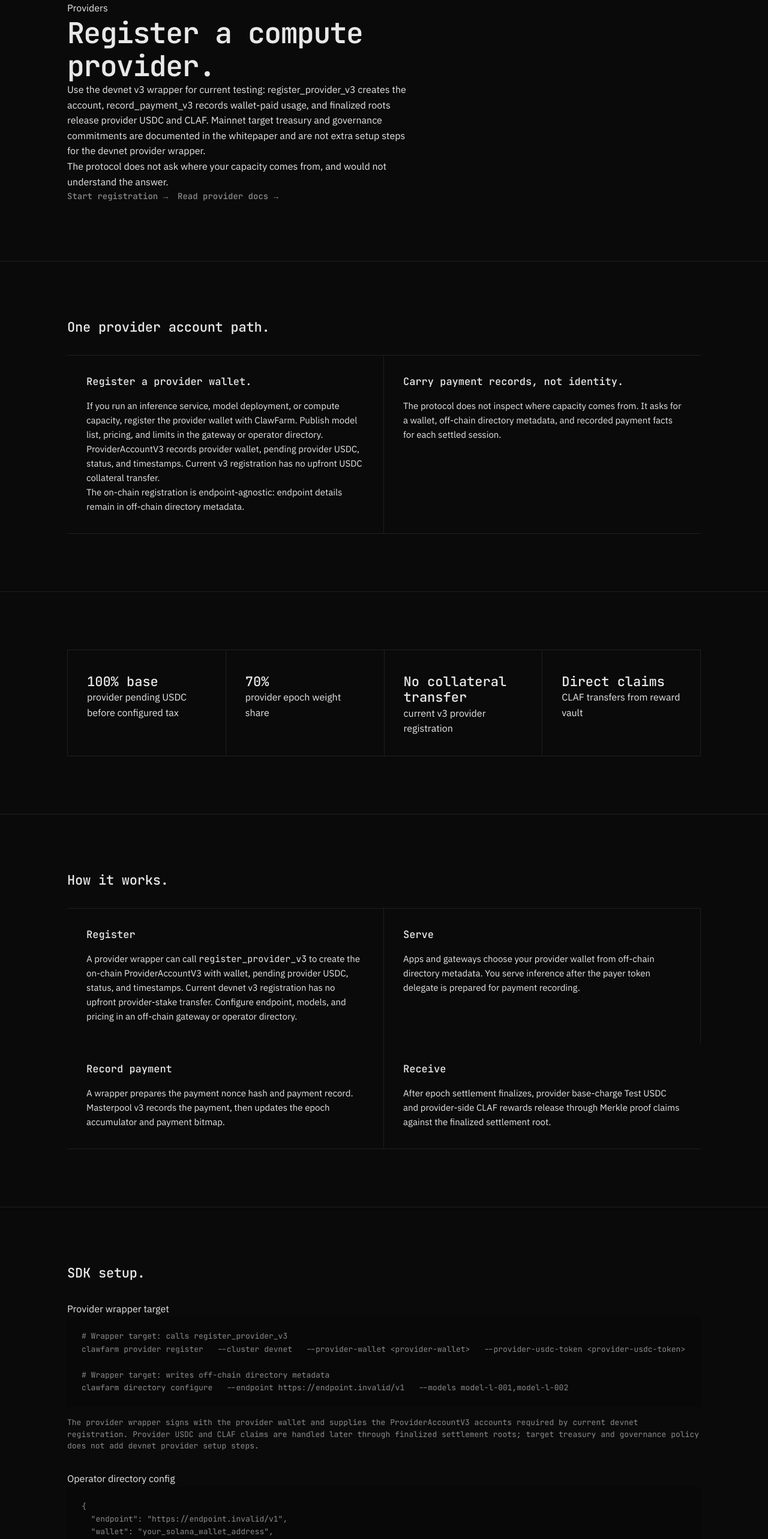
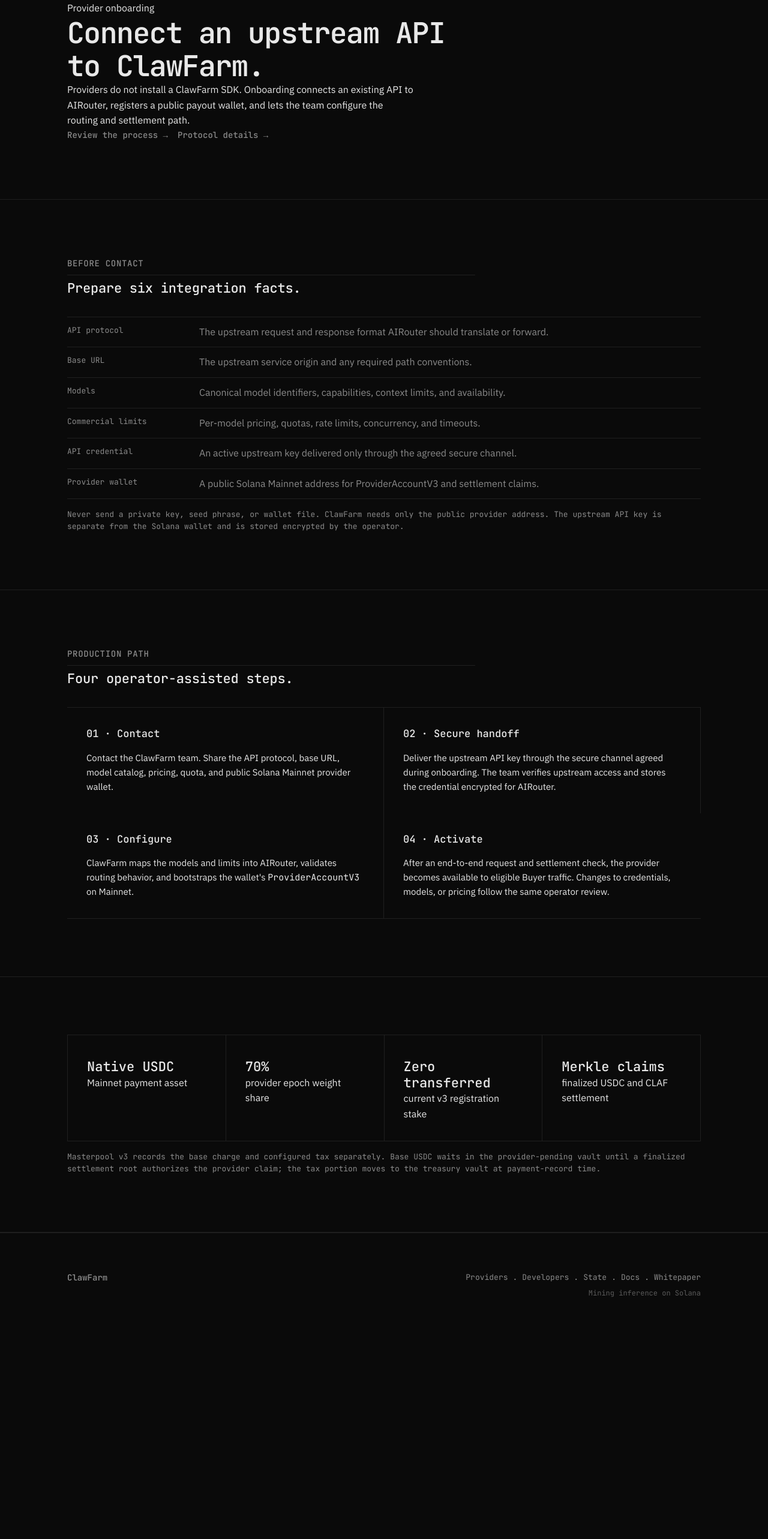
Before and after one commit to clawfarm-protocol/clawfarm-site, a Next.js app: page /install in a window 1280 px wide. Shown: the part 160-2726 px from the top of the page at 60% size. After the commit the page ends 2389 px from the top, so only its background shows below. Built offline with nearby package versions, Linux system fonts and the light colour scheme.

Commit message:
docs: document AIRouter provider onboarding

```diff
--- a/app/install/page.tsx
+++ b/app/install/page.tsx
@@ -1,56 +1,88 @@
 import type { Metadata } from 'next'
 import Link from 'next/link'
+import { Fragment } from 'react'
 
 export const metadata: Metadata = {
-  title: 'Register a Provider — ClawFarm',
-  description: 'Register a provider wallet, configure endpoint metadata off-chain, record payments, and claim provider USDC through ClawFarm.',
+  title: 'Provider Onboarding — ClawFarm',
+  description: 'The production process for connecting an inference provider to AIRouter and ClawFarm masterpool v3 on Solana Mainnet.',
   alternates: { canonical: '/install' },
 }
+
+const preparationRows = [
+  ['API protocol', 'The upstream request and response format AIRouter should translate or forward.'],
+  ['Base URL', 'The upstream service origin and any required path conventions.'],
+  ['Models', 'Canonical model identifiers, capabilities, context limits, and availability.'],
+  ['Commercial limits', 'Per-model pricing, quotas, rate limits, concurrency, and timeouts.'],
+  ['API credential', 'An active upstream key delivered only through the agreed secure channel.'],
+  ['Provider wallet', 'A public Solana Mainnet address for ProviderAccountV3 and settlement claims.'],
+]
 
 export default function InstallPage() {
   return (
     <main>
       <section className="hero-section">
         <div className="container">
-          <p className="eyebrow">Providers</p>
-          <h1 className="page-title">Register a compute provider.</h1>
+          <p className="eyebrow">Provider onboarding</p>
+          <h1 className="page-title">Connect an upstream API to ClawFarm.</h1>
           <p className="page-copy">
-            Use the devnet v3 wrapper for current testing: register_provider_v3 creates the account, record_payment_v3 records wallet-paid usage, and finalized roots release provider USDC and CLAF. Mainnet target treasury and governance commitments are documented in the whitepaper and are not extra setup steps for the devnet provider wrapper.
-          </p>
-          <p className="page-copy">
-            The protocol does not ask where your capacity comes from, and would not
-            understand the answer.
+            Providers do not install a ClawFarm SDK. Onboarding connects an existing API to AIRouter, registers a public payout wallet, and lets the team configure the routing and settlement path.
           </p>
           <div className="hero-actions">
-            <a href="#setup" className="primary-button">Start registration →</a>
-            <Link href="/docs#provider" className="secondary-button">Read provider docs →</Link>
+            <a href="#process" className="primary-button">Review the process →</a>
+            <Link href="/docs#provider" className="secondary-button">Protocol details →</Link>
           </div>
+        </div>
+      </section>
+
+      <section className="section" id="process">
+        <div className="container">
+          <div className="section-heading">
+            <p className="section-kicker">Before contact</p>
+            <h2>Prepare six integration facts.</h2>
+          </div>
+          <div className="key-list">
+            {preparationRows.map(([label, detail]) => (
+              <Fragment key={label}>
+                <div>{label}</div>
+                <div>{detail}</div>
+              </Fragment>
+            ))}
+          </div>
+          <p className="section-footnote wide-footnote">
+            Never send a private key, seed phrase, or wallet file. ClawFarm needs only the public provider address. The upstream API key is separate from the Solana wallet and is stored encrypted by the operator.
+          </p>
         </div>
       </section>
 
       <section className="section">
         <div className="container">
           <div className="section-heading">
-            <h2>One provider account path.</h2>
+            <p className="section-kicker">Production path</p>
+            <h2>Four operator-assisted steps.</h2>
           </div>
           <div className="two-column">
             <article className="border-panel">
-              <h3>Register a provider wallet.</h3>
+              <h3>01 · Contact</h3>
               <p>
-                If you run an inference service, model deployment, or compute capacity,
-                register the provider wallet with ClawFarm. Publish model list, pricing, and limits in the gateway or operator directory.
-                ProviderAccountV3 records provider wallet, pending provider USDC, status, and timestamps. Current v3 registration has no upfront USDC collateral transfer.
-              </p>
-              <p>
-                The on-chain registration is endpoint-agnostic: endpoint details remain in off-chain directory metadata.
+                Contact the ClawFarm team. Share the API protocol, base URL, model catalog, pricing, quota, and public Solana Mainnet provider wallet.
               </p>
             </article>
             <article className="border-panel">
-              <h3>Carry payment records, not identity.</h3>
+              <h3>02 · Secure handoff</h3>
               <p>
-                The protocol does not inspect where capacity comes from. It asks for a
-                wallet, off-chain directory metadata, and recorded payment facts for
-                each settled session.
+                Deliver the upstream API key through the secure channel agreed during onboarding. The team verifies upstream access and stores the credential encrypted for AIRouter.
+              </p>
+            </article>
+            <article className="border-panel">
+              <h3>03 · Configure</h3>
+              <p>
+                ClawFarm maps the models and limits into AIRouter, validates routing behavior, and bootstraps the wallet&apos;s <span className="mono">ProviderAccountV3</span> on Mainnet.
+              </p>
+            </article>
+            <article className="border-panel">
+              <h3>04 · Activate</h3>
+              <p>
+                After an end-to-end request and settlement check, the provider becomes available to eligible Buyer traffic. Changes to credentials, models, or pricing follow the same operator review.
               </p>
             </article>
           </div>
@@ -61,111 +93,25 @@ export default function InstallPage() {
         <div className="container">
           <div className="stat-grid">
             <div className="stat-cell">
-              <p className="stat-value">100% base</p>
-              <p className="stat-desc">provider pending USDC before configured tax</p>
+              <p className="stat-value">Native USDC</p>
+              <p className="stat-desc">Mainnet payment asset</p>
             </div>
             <div className="stat-cell">
               <p className="stat-value">70%</p>
               <p className="stat-desc">provider epoch weight share</p>
             </div>
             <div className="stat-cell">
-              <p className="stat-value">No collateral transfer</p>
-              <p className="stat-desc">current v3 provider registration</p>
+              <p className="stat-value">Zero transferred</p>
+              <p className="stat-desc">current v3 registration stake</p>
             </div>
             <div className="stat-cell">
-              <p className="stat-value">Direct claims</p>
-              <p className="stat-desc">CLAF transfers from reward vault</p>
+              <p className="stat-value">Merkle claims</p>
+              <p className="stat-desc">finalized USDC and CLAF settlement</p>
             </div>
           </div>
-        </div>
-      </section>
-
-      <section className="section">
-        <div className="container">
-          <div className="section-heading">
-            <h2>How it works.</h2>
-          </div>
-          <div className="two-column">
-            <article className="border-panel">
-              <h3>Register</h3>
-              <p>
-                A provider wrapper can call <span className="mono">register_provider_v3</span> to create the on-chain ProviderAccountV3 with wallet, pending provider USDC, status, and timestamps. Current devnet v3 registration has no upfront provider-stake transfer. Configure endpoint, models, and pricing in an off-chain gateway or operator directory.
-              </p>
-            </article>
-            <article className="border-panel">
-              <h3>Serve</h3>
-              <p>
-                Apps and gateways choose your provider wallet from off-chain directory metadata. You serve inference after the payer token delegate is prepared for payment recording.
-              </p>
-            </article>
-            <article className="border-panel">
-              <h3>Record payment</h3>
-              <p>
-                A wrapper prepares the payment nonce hash and payment record. Masterpool v3 records the payment, then updates the epoch accumulator and payment bitmap.
-              </p>
-            </article>
-            <article className="border-panel">
-              <h3>Receive</h3>
-              <p>
-                After epoch settlement finalizes, provider base-charge Test USDC and provider-side CLAF rewards release through Merkle proof claims against the finalized settlement root.
-              </p>
-            </article>
-          </div>
-        </div>
-      </section>
-
-      <section className="section" id="setup">
-        <div className="container">
-          <div className="section-heading">
-            <h2>SDK setup.</h2>
-          </div>
-          <p className="caption">Provider wrapper target</p>
-          <pre className="code-block"><code>{`# Wrapper target: calls register_provider_v3
-clawfarm provider register \
-  --cluster devnet \
-  --provider-wallet <provider-wallet> \
-  --provider-usdc-token <provider-usdc-token>
-
-# Wrapper target: writes off-chain directory metadata
-clawfarm directory configure \
-  --endpoint https://endpoint.invalid/v1 \
-  --models model-l-001,model-l-002`}</code></pre>
           <p className="section-footnote wide-footnote">
-            The provider wrapper signs with the provider wallet and supplies the ProviderAccountV3 accounts required by current devnet registration. Provider USDC and CLAF claims are handled later through finalized settlement roots; target treasury and governance policy does not add devnet provider setup steps.
+            Masterpool v3 records the base charge and configured tax separately. Base USDC waits in the provider-pending vault until a finalized settlement root authorizes the provider claim; the tax portion moves to the treasury vault at payment-record time.
           </p>
-
-          <div style={{ height: 32 }} />
-
-          <p className="caption">Operator directory config</p>
-          <pre className="code-block"><code>{`{
-  "endpoint": "https://endpoint.invalid/v1",
-  "wallet": "your_solana_wallet_address",
-  "pricing": {
-    "input_per_1m_tokens_usdc": 2.50,
-    "output_per_1m_tokens_usdc": 10.00
-  },
-  "models": ["model-l-001", "model-l-002"],
-  "limits": {
-    "max_requests_per_minute": 120,
-    "timeout_ms": 60000
-  }
-}`}</code></pre>
-        </div>
-      </section>
-
-      <section className="section">
-        <div className="container">
-          <div className="section-heading">
-            <h2>Open-source repos.</h2>
-          </div>
-          <div className="key-list">
-            <div>clawfarm-protocol/contracts</div>
-            <div>Solana programs for payment settlement and reward accounting.</div>
-            <div>clawfarm-protocol/provider-sdk</div>
-            <div>Provider registration and payment-record tools.</div>
-            <div>clawfarm-protocol/sdk</div>
-            <div>Builder SDK.</div>
-          </div>
         </div>
       </section>
     </main>
--- a/app/providers/page.tsx
+++ b/app/providers/page.tsx
@@ -1,26 +1,50 @@
 import type { Metadata } from 'next'
+import Link from 'next/link'
 
 export const metadata: Metadata = {
   title: 'Providers — ClawFarm',
-  description: 'Provider registration surface for ClawFarm payment recording, epoch settlement roots, pending USDC revenue, and settlement challenge review.',
+  description: 'Connect an inference provider to AIRouter and receive auditable USDC and CLAF settlement through ClawFarm masterpool v3.',
   alternates: { canonical: '/providers' },
 }
 
-const mechanismItems = [
+const onboardingSteps = [
+  {
+    number: '01',
+    title: 'Contact the ClawFarm team',
+    body: 'Start an operator-assisted onboarding. There is no public SDK or self-service registration form.',
+  },
+  {
+    number: '02',
+    title: 'Describe the upstream API',
+    body: 'Provide the supported API protocol, upstream base URL, model catalog, pricing, quotas, rate limits, and timeout constraints.',
+  },
+  {
+    number: '03',
+    title: 'Transfer credentials securely',
+    body: 'Provide the upstream API key through the secure channel agreed with the team. ClawFarm stores the credential encrypted; do not place it in public metadata or source control.',
+  },
+  {
+    number: '04',
+    title: 'Register the payout wallet',
+    body: 'Provide the public Solana Mainnet address that will identify the ProviderAccountV3 and receive claims. Never provide a private key or seed phrase.',
+  },
+]
+
+const settlementItems = [
   {
     label: 'PAYMENT RECORD',
-    title: 'Settlement starts with masterpool v3 payment state.',
-    body: 'Masterpool v3 accepts a payment nonce hash and records payment state for payer, provider wallet, base Test USDC charge, configured tax rate, and epoch accounting. Epoch roots become the source of truth for provider and buyer claims.',
+    title: 'Usage becomes an auditable payment fact.',
+    body: 'AIRouter records eligible paid requests through masterpool v3. The record binds the payer, provider wallet, base USDC charge, configured tax, nonce hash, and epoch accounting.',
   },
   {
     label: 'PENDING USDC',
     title: 'Provider revenue waits for finalization.',
-    body: 'Wallet-paid Test USDC moves in two transfers at record time: tax moves into the treasury vault and base charge moves into the provider-pending vault. Provider USDC releases through provider Merkle claims after epoch settlement finalizes.',
+    body: 'At record time, tax moves to the treasury vault and the base charge moves to the provider-pending vault. Provider USDC is released by Merkle claim after the epoch root finalizes.',
   },
   {
-    label: 'EPOCH CHALLENGE',
-    title: 'Challenges review pending epoch batches.',
-    body: 'Settlement challenges apply to pending epoch batches. Accepted challenges close invalid batches; rejected challenges restore batches so they can finalize after the challenge deadline.',
+    label: 'EPOCH ROOT',
+    title: 'Finalized roots authorize claims.',
+    body: 'Pending settlement batches can be challenged. Once a valid batch finalizes, its root becomes the source of truth for provider USDC and provider-side CLAF claims.',
   },
 ]
 
@@ -29,18 +53,44 @@ export default function ProvidersPage() {
     <main>
       <section className="hero-section">
         <div className="container paper-column">
-          <p className="hero-status">Providers</p>
-          <h1 className="hero-title">Supply inference.</h1>
+          <p className="hero-status">Providers · Solana Mainnet</p>
+          <h1 className="hero-title">Supply inference through AIRouter.</h1>
           <p className="hero-copy">
-            The protocol does not ask who you are or where inference comes from. It asks that wallet-paid usage settles through auditable payment records and finalized epoch roots.
+            ClawFarm connects an existing model API to AIRouter, associates it with a public provider wallet, and settles eligible usage through auditable masterpool v3 records.
+          </p>
+          <div className="hero-actions">
+            <Link href="/install" className="primary-button">Provider onboarding →</Link>
+            <Link href="/network" className="secondary-button">Inspect Mainnet state →</Link>
+          </div>
+        </div>
+      </section>
+
+      <section className="section">
+        <div className="container">
+          <SectionTitle eyebrow="Onboarding" title="What a provider supplies." />
+          <p className="section-intro">
+            AIRouter configuration is operator-assisted. The team validates compatibility, configures encrypted upstream access, and bootstraps the on-chain provider record.
+          </p>
+          <div className="supply-grid">
+            {onboardingSteps.map((step) => (
+              <article className="supply-layer" key={step.number}>
+                <h3><span>{step.number}</span></h3>
+                <p className="mechanism-title">{step.title}</p>
+                <p>{step.body}</p>
+              </article>
+            ))}
+          </div>
+          <p className="section-footnote wide-footnote">
+            Current <span className="mono">register_provider_v3</span> creates a ProviderAccountV3 with zero transferred or locked provider stake. The Mainnet configuration still exposes a 100 USDC provider-stake parameter; it is not collected by the current registration instruction.
           </p>
         </div>
       </section>
 
       <section className="section">
         <div className="container">
+          <SectionTitle eyebrow="Settlement" title="From routed usage to a claim." />
           <div className="supply-grid">
-            {mechanismItems.map((block) => (
+            {settlementItems.map((block) => (
               <article className="supply-layer" key={block.label}>
                 <h3><span>{block.label}</span></h3>
                 <p className="mechanism-title">{block.title}</p>
@@ -50,80 +100,15 @@ export default function ProvidersPage() {
           </div>
         </div>
       </section>
-
-      <section className="section">
-        <div className="container">
-          <SectionTitle eyebrow="Register" title="Register a provider wallet." />
-          <p className="section-intro">
-            One on-chain record. A wallet, pending revenue, status, and timestamps.
-          </p>
-          <p className="section-intro">
-            Current devnet v3 registration creates a ProviderAccountV3 without transferring upfront provider stake. The mainnet target may reintroduce provider bond economics as part of the launch policy, but devnet v3 should be read as a zero-stake testing deployment. Endpoint, model, pricing, and tax metadata belong to the off-chain gateway or operator directory layer.
-          </p>
-          <div className="dapp-card">
-            <div className="field">
-              <label htmlFor="endpoint-url">Directory endpoint URL</label>
-              <input id="endpoint-url" placeholder="https://endpoint.invalid/v1" type="text" />
-            </div>
-            <div className="field">
-              <label htmlFor="model-class">Directory model ID</label>
-              <input id="model-class" placeholder="model-l-001" type="text" />
-            </div>
-            <div className="field-grid">
-              <div className="field">
-                <label htmlFor="price">Directory price per unit (USDC)</label>
-                <input id="price" placeholder="—" type="text" />
-              </div>
-              <div className="field">
-                <label htmlFor="quality">Directory quality declaration</label>
-                <input id="quality" placeholder="—" type="text" />
-              </div>
-            </div>
-            <div className="field">
-              <label htmlFor="tax-rate">Configured tax rate</label>
-              <input id="tax-rate" placeholder="GlobalConfigV3.tax_rate_bps" type="text" />
-            </div>
-            <div className="field">
-              <label htmlFor="wallet">Payout wallet</label>
-              <input id="wallet" placeholder="addr_demo_7xQ…4fA" type="text" />
-            </div>
-            <div className="form-actions">
-              <button className="btn primary" disabled type="button">Register provider</button>
-            </div>
-          </div>
-
-          <SectionTitle eyebrow="Active registrations" title="Wallet providers" meta="Connect wallet" />
-          <div className="protocol-table-shell">
-            <table className="protocol-table">
-              <thead>
-                <tr>
-                  <th>Endpoint</th>
-                  <th>Model</th>
-                  <th className="num-col">Price</th>
-                  <th className="num-col">24h calls</th>
-                  <th className="num-col">Pending USDC</th>
-                  <th>Status</th>
-                </tr>
-              </thead>
-              <tbody>
-                <tr>
-                  <td className="empty-row" colSpan={6}>Connect a wallet to view registered ProviderAccounts.</td>
-                </tr>
-              </tbody>
-            </table>
-          </div>
-        </div>
-      </section>
     </main>
   )
 }
 
-function SectionTitle({ eyebrow, title, meta }: { eyebrow: string; title: string; meta?: string }) {
+function SectionTitle({ eyebrow, title }: { eyebrow: string; title: string }) {
   return (
     <div className="section-heading dapp-header">
       <p className="section-kicker">{eyebrow}</p>
       <h2>{title}</h2>
-      {meta ? <p className="section-footnote">{meta}</p> : null}
     </div>
   )
 }
```
